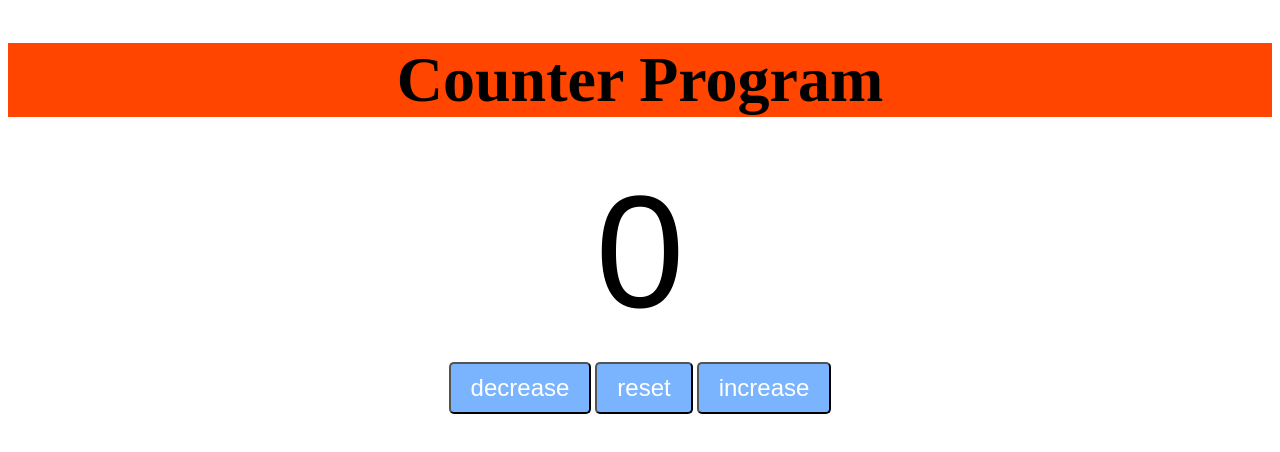
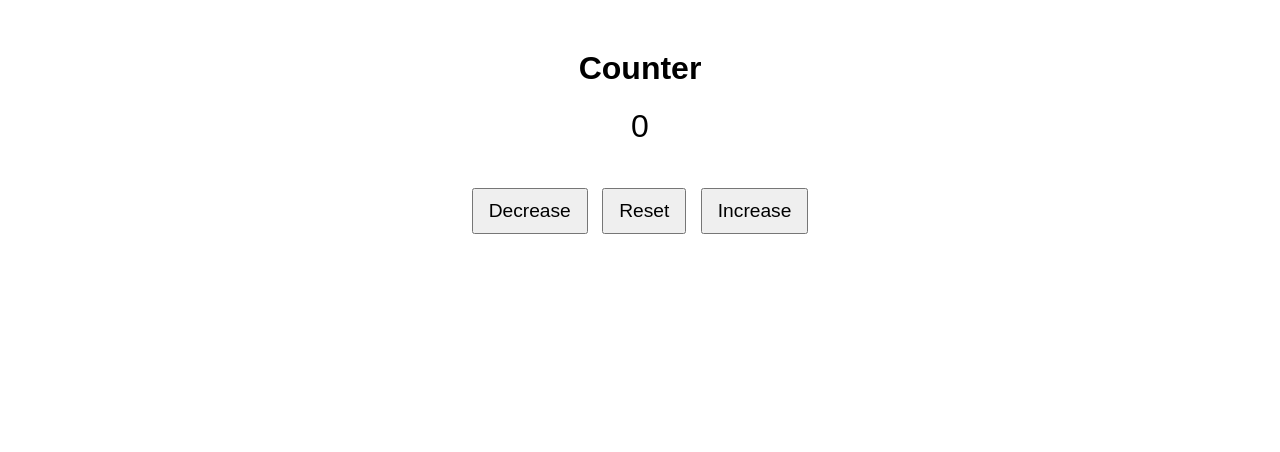
Before and after one commit to gaganProgramming/JavaScript-Mini-Projects, a plain HTML site: page Counter/index.html in a window 1280 px wide. Drawn offline with Linux system fonts and the light colour scheme.

Commit message:
second commit

```diff
--- a/Counter/index.html
+++ b/Counter/index.html
@@ -3,19 +3,47 @@
 <head>
     <meta charset="UTF-8">
     <meta name="viewport" content="width=device-width, initial-scale=1.0">
-    <title>Document</title>
-    <link rel="stylesheet" href="style.css">
+    <title>Counter</title>
+    <style>
+        body {
+            font-family: Arial, sans-serif;
+            text-align: center;
+            margin-top: 50px;
+        }
+        #countLabel {
+            font-size: 2rem;
+            display: block;
+            margin: 20px 0;
+        }
+        button {
+            font-size: 1.2rem;
+            margin: 5px;
+            padding: 10px 15px;
+            cursor: pointer;
+        }
+    </style>
 </head>
 <body>
 
-    <h1>Counter Program</h1>
-    <label id = "countLabel">0</label></br>
-    <div id = "btnContainer">
-    <button id = "decreaseBtn" class ="buttons">decrease</button>
-    <button id = "resetBtn" class ="buttons">reset</button>
-    <button id = "increaseBtn" class ="buttons">increase</button>
-    </div>
-    </body>
-    <script src="index.js"></script>
+    <h1>Counter</h1>
+    <span id="countLabel">0</span>
+    <br>
+    <button id="decreaseBtn">Decrease</button>
+    <button id="resetBtn">Reset</button>
+    <button id="increaseBtn">Increase</button>
+
+    <script>
+        const countLabel = document.getElementById("countLabel");
+        let count = 0;
+
+        document.addEventListener("click", (event) => {
+            if (event.target.id === "increaseBtn") count++;
+            if (event.target.id === "decreaseBtn") count--;
+            if (event.target.id === "resetBtn") count = 0;
+
+            countLabel.textContent = count;
+        });
+    </script>
+
 </body>
 </html>
--- a/Counter/index.js
+++ /dev/null
@@ -1,18 +0,0 @@
-const decreaseBtn = document.getElementById("decreaseBtn");
-const resetBtn = document.getElementById("resetBtn");
-const increaseBtn = document.getElementById("increaseBtn");
-const countLabel = document.getElementById("countLabel");
-
- let count = 0;
-increaseBtn.onclick = function(){
- count ++;
- countLabel.textContent = count;
-}
-decreaseBtn.onclick = function(){
- count --;
- countLabel.textContent = count;
-}
-resetBtn.onclick = function(){
- count = 0;
- countLabel.textContent = count;
-}
--- a/Counter/style.css
+++ /dev/null
@@ -1,32 +0,0 @@
-h1{
-    font-size: 4em;
-    justify-content: center;
-    text-align: center;
-    background-color: orangered
-}
-
-
-#countLabel{
-    display: block;
-    text-align: center;
-    font-size: 10em;
-    font-family: Helvetica;
-    }
-
-    #btnContainer{
-    text-align: center;
-    }
-
-    .buttons{
-    padding: 10px 20px;
-    font-size: 1.5em;
-    color: white;
-    background-color: hsl(214, 100%, 74%);
-    border-radius: 5px;
-    cursor: pointer;
-    transition: background-color 0.25s;
-    }
-
-    .buttons:hover{
-    background-color: hsl(214, 100%, 56%)
-    }
```
Also changed, not shown: Counter/README.md (deleted).
